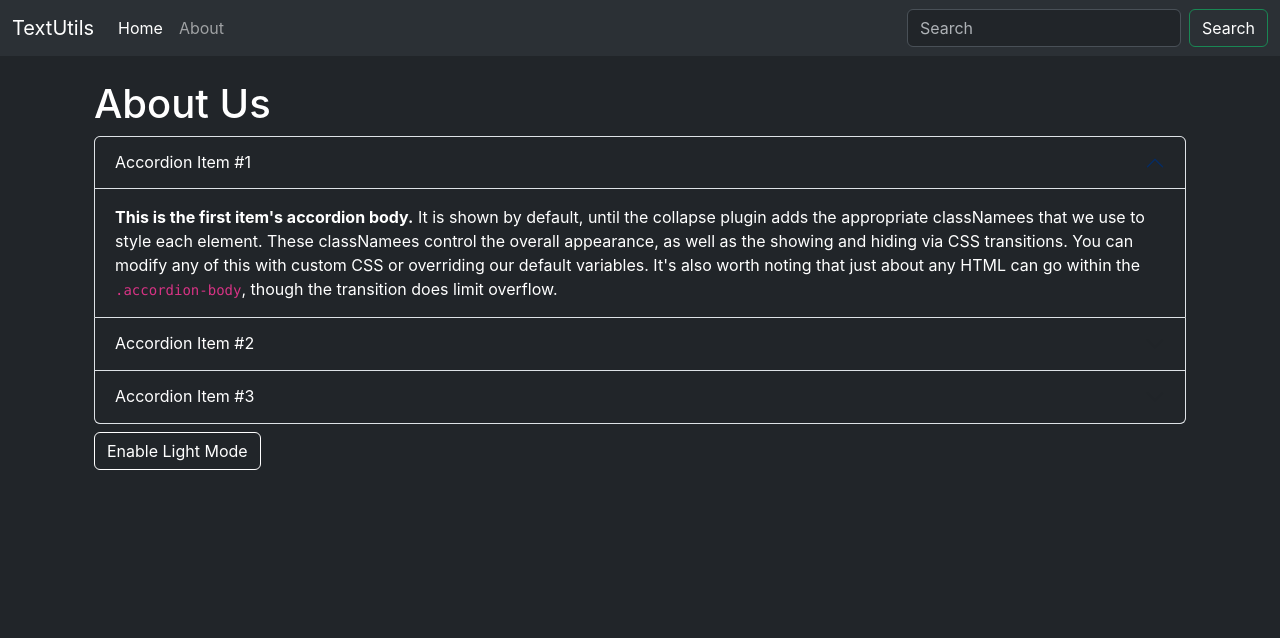
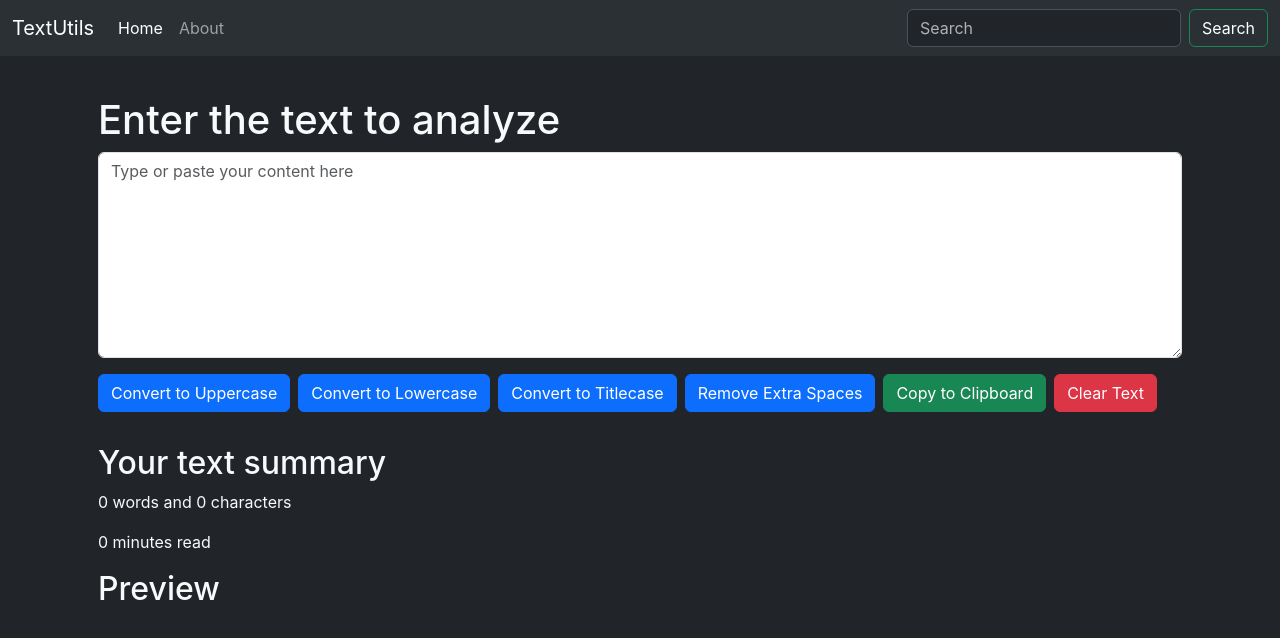
Before and after one commit to rhinoxD/textutils, a React (Create React App) app: page / in a window 1280 px wide. Shown: the top 638 px of the page. Built offline with nearby package versions, Linux system fonts and the light colour scheme.

Commit message:
Add remove white spaces functionality

```diff
--- a/src/App.js
+++ b/src/App.js
@@ -8,8 +8,8 @@ function App() {
     <>
       <Navbar title='TextUtils' about='About' />
       <div className='container my-4'>
-        {/* <TextForm heading='Enter the text to analyze' /> */}
-        <About />
+        <TextForm heading='Enter the text to analyze' />
+        {/* <About /> */}
       </div>
     </>
   )
--- a/src/components/TextForm.js
+++ b/src/components/TextForm.js
@@ -10,6 +10,10 @@ export default function TextForm({ heading }) {
       .split(' ')
       .map((word) => word.charAt(0).toUpperCase() + word.slice(1))
     setText(titleCase.join(' '))
+  }
+  const handleExClick = () => {
+    let newText = text.split(/[ ]+/)
+    setText(newText.join(' '))
   }
   const handleCoClick = () => navigator.clipboard.writeText(text)
   const handleClClick = () => setText('')
@@ -39,6 +43,9 @@ export default function TextForm({ heading }) {
         </button>
         <button className='btn btn-primary ms-2' onClick={handleTiClick}>
           Convert to Titlecase
+        </button>
+        <button className='btn btn-primary ms-2' onClick={handleExClick}>
+          Remove Extra Spaces
         </button>
         <button className='btn btn-success ms-2' onClick={handleCoClick}>
           Copy to Clipboard
```
